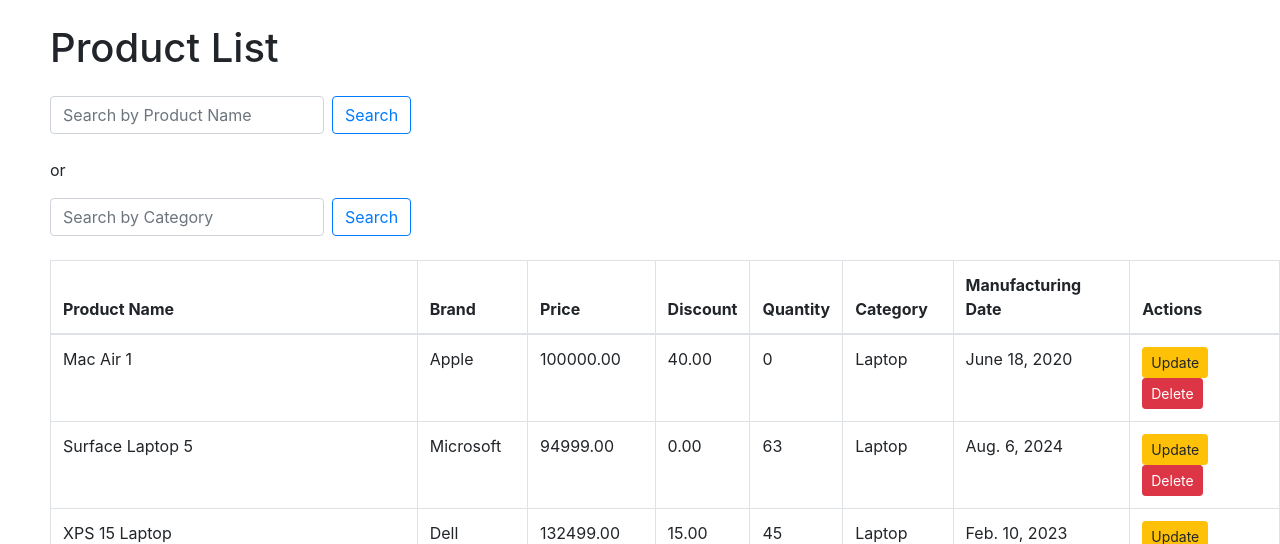
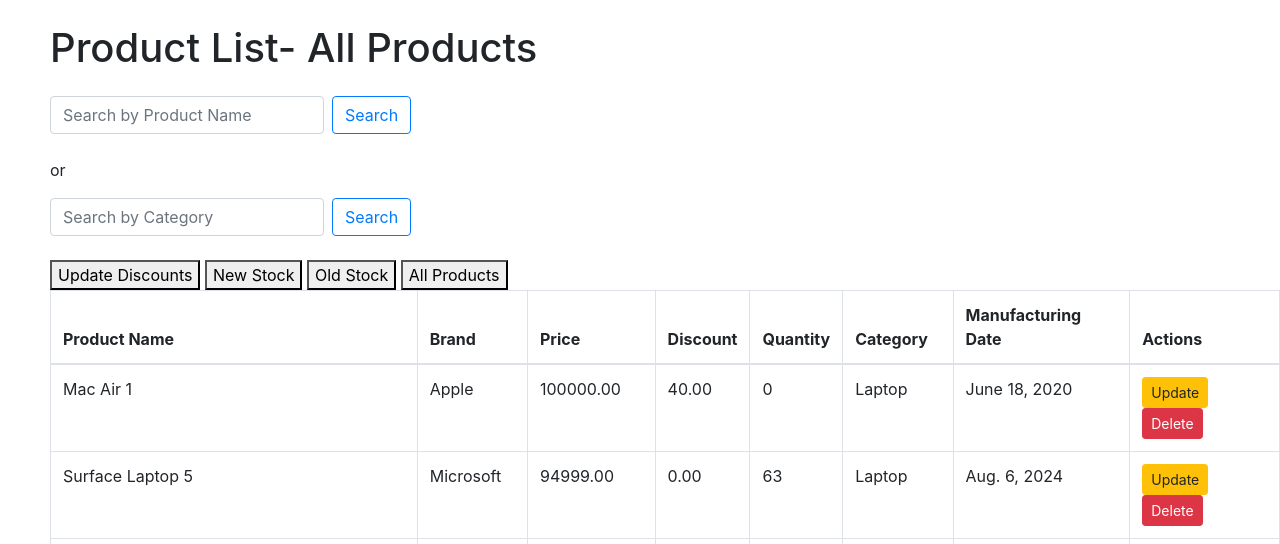
Before and after one commit to nidhinr1/BillingSystem, a Django app: page /search/ in a window 1280 px wide. Shown: the part 56-600 px from the top of the page. Run offline with Django 5.2, Linux system fonts and the light colour scheme; data comes from the database, SQL or seed files in the repository; both versions use the stored data as it was after the commit; some libraries are stand-ins or nearby versions.

Commit message:
Add files via upload

```diff
--- a/billingsystemapp/admin.py
+++ b/billingsystemapp/admin.py
@@ -1,6 +1,8 @@
 from django.contrib import admin
-from .models import Category,Customer,Billing,Product
+from .models import Category,Customer,Billing,Product,stock,Sales
 admin.site.register(Category)
 admin.site.register(Customer)
 admin.site.register(Billing)
 admin.site.register(Product)
+admin.site.register(stock)
+admin.site.register(Sales)
--- a/billingsystemapp/models.py
+++ b/billingsystemapp/models.py
@@ -1,5 +1,6 @@
 from django.db import models,IntegrityError
 import uuid
+from datetime import date,timedelta
 class Category(models.Model):
     name = models.CharField(max_length=100)
 
@@ -18,6 +19,34 @@
     category = models.ForeignKey(Category, on_delete=models.CASCADE)
     def __str__(self):
         return self.product_name
+    def update_discount(self):
+        if self.manufacturingdate:
+            # Calculate the number of 6-month periods since manufacturing
+            months_old = (date.today().year - self.manufacturingdate.year) * 12 + date.today().month - self.manufacturingdate.month
+            six_month_periods = months_old // 6
+
+            # Define starting discounts based on category ID (from 12 to 17)
+            starting_discounts = {
+                12: 5.00,
+                13: 10.00,
+                14: 15.00,
+                15: 8.00,
+                16: 12.00,
+                17: 7.00,
+            }
+
+            # Get the starting discount based on category ID
+            starting_discount = starting_discounts.get(self.category_id, 0.00)
+
+            # Calculate the total discount
+            total_discount = starting_discount + (six_month_periods * 5.00)
+
+            # Ensure discount does not exceed a reasonable limit, for example, 90%
+            if total_discount > 90.00:
+                total_discount = 90.00
+
+            self.discount = total_discount
+            self.save()
 
 class Customer(models.Model):
     customer_id = models.AutoField(primary_key=True)
@@ -50,3 +79,13 @@
         unique_together = ('sale_number', 'product_id')
     def __str__(self):
         return str(self.sale_number)
+
+class stock(models.Model):
+    stock_id = models.AutoField(primary_key=True)
+    product_name = models.ForeignKey(Product, on_delete=models.CASCADE)
+    category = models.ForeignKey(Category, on_delete=models.CASCADE)
+    stock =models.PositiveIntegerField()
+    price = models.DecimalField(max_digits=10,decimal_places=2)
+
+    def __str__(self):
+        return str(self.stock_id)
--- a/billingsystemapp/templates/products.html
+++ b/billingsystemapp/templates/products.html
@@ -62,7 +62,16 @@
         </nav>
     </div>
     <div class="main" style="padding-left: 50px;">
-        <h1 class="mt-4 mb-4">Product List</h1>
+        <h1 class="mt-4 mb-4">Product List-
+
+            {% if stock_type == 'new' %}
+                New Stock
+            {% elif stock_type == 'old' %}
+                Old Stock
+            {% else %}
+                All Products
+            {% endif %}
+        </h1>
 
         <!-- Search Form -->
         <form class="form-inline mb-4" method="get" action="{% url 'search_products' %}">
@@ -74,6 +83,22 @@
             <input class="form-control mr-sm-2" type="search" placeholder="Search by Category" aria-label="Search" name="category" value="{{ category_query }}">
             <button class="btn btn-outline-primary my-2 my-sm-0" type="submit">Search</button>
         </form>
+
+        <form action="{% url 'update_discounts' %}" method="POST">
+            {% csrf_token %}
+            <button type="submit">Update Discounts</button>
+            <a href="{% url 'filter_products' 'new' %}">
+                <button type="button">New Stock</button>
+            </a>
+            <a href="{% url 'filter_products' 'old' %}">
+                <button type="button">Old Stock</button>
+            </a>
+            <a href="{% url 'filter_products' 'all' %}">
+                <button type="button">All Products</button>
+            </a>
+        </form>
+
+
 
         <!-- Table of Products -->
         <table class="table table-bordered">
@@ -92,7 +117,9 @@
             <tbody>
                 {% for product in products %}
                 <tr>
-                    <td>{{ product.product_name }}</td>
+                    <td>
+                        {{ product.product_name }}
+                    </td>
                     <td>{{ product.brand }}</td>
                     <td>{{ product.price }}</td>
                     <td>{{ product.discount }}</td>
--- a/billingsystemapp/urls.py
+++ b/billingsystemapp/urls.py
@@ -21,4 +21,6 @@
     path('user_list/<str:user_name>/delete/', views.user_delete, name='user_delete'),
     path('search/', views.search_products, name='search_products'),
     path('products_search_by_category/', views.products_search_by_category, name='products_search_by_category'),
+    path('update-discounts/', views.update_discounts_view, name='update_discounts'),
+    path('product/<str:stock_type>/', views.filter_products, name='filter_products'),
 ]
--- a/billingsystemapp/views.py
+++ b/billingsystemapp/views.py
@@ -14,6 +14,8 @@
 from reportlab.platypus import SimpleDocTemplate, Table, TableStyle,Paragraph,Spacer
 from reportlab.lib.styles import getSampleStyleSheet,ParagraphStyle
 import io,uuid
+from django.utils import timezone
+from django.views.decorators.http import require_POST
 
 def addcategory(request):
     if request.method =='POST':
@@ -245,10 +247,18 @@
         'search_query': search_query
     })
 
+def product_list(request):
+    now = timezone.now().date()
+    products = Product.objects.all()
 
-def product_list(request):
-    products = Product.objects.all()
-    return render(request, 'products.html', {'products': products})
+    # Calculate cutoff date for new stock
+    six_months_ago = now - timezone.timedelta(days=6*30)  # Approximate 6 months
+
+    # Pass products and cutoff date to template
+    return render(request, 'products.html', {
+        'products': products,
+        'six_months_ago': six_months_ago,
+    })
 
 def product_search(request):
     query = request.GET.get('q')
@@ -365,3 +375,23 @@
         products = Product.objects.all()
 
     return render(request, 'products.html', {'products': products, 'category_query': category_query})
+
+@require_POST
+def update_discounts_view(request):
+    products = Product.objects.all()
+    for product in products:
+        product.update_discount()
+
+    return redirect('product')
+
+def filter_products(request, stock_type):
+    six_months_ago = date.today() - timedelta(days=6*30)  # Approximate 6 months
+
+    if stock_type == 'new':
+        products = Product.objects.filter(manufacturingdate__gte=six_months_ago)
+    elif stock_type == 'old':
+        products = Product.objects.filter(manufacturingdate__lt=six_months_ago)
+    else:
+        products = Product.objects.all()
+
+    return render(request, 'products.html', {'products': products, 'stock_type': stock_type})
```
Also changed, not shown: billingsystemapp/apps.py (line endings or trailing spaces), billingsystemapp/migrations/0014_stock.py (added), db.sqlite3.
